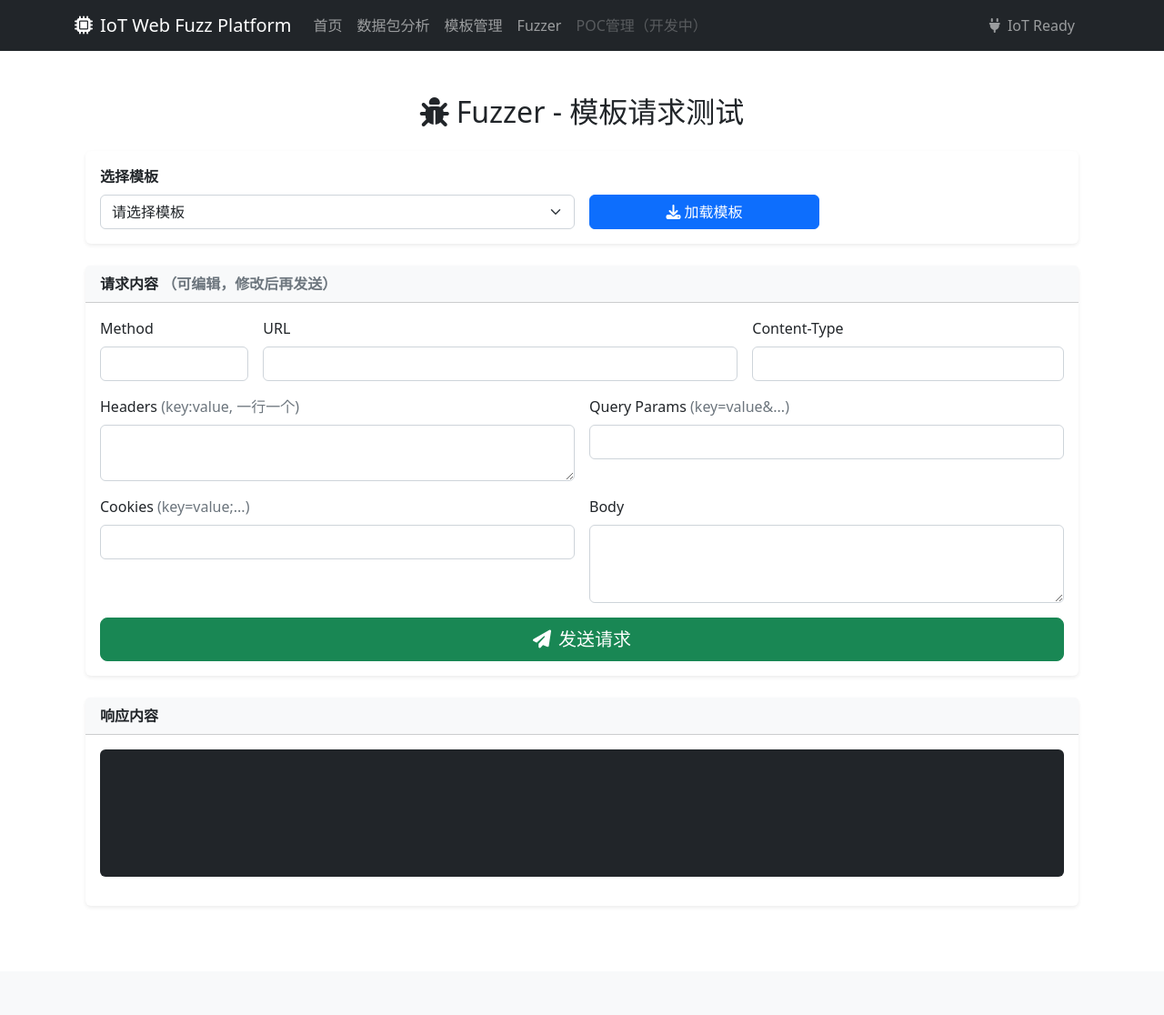
After one commit to lenyuanxt/xxfuzz, a Flask app: page /fuzz/ in a window 1280 px wide. The commit adds this page. Shown: the whole page at 91% size. Run offline with Flask 3, Linux system fonts and the light colour scheme; some libraries are stand-ins or nearby versions.

Commit message:
添加Fuzz路由及相关功能，更新导航栏以支持Fuzzer页面，新增请求发送服务和模板请求测试页面，提升用户交互体验。

```diff
--- a/app/__init__.py
+++ b/app/__init__.py
@@ -13,7 +13,9 @@ def create_app(config_class=Config):
     # 注册蓝图
     from app.routes.main_routes import bp as main_bp
     from app.routes.packet_routes import bp as packet_bp
+    from app.routes.fuzz_routes import bp as fuzz_bp
     app.register_blueprint(main_bp)
     app.register_blueprint(packet_bp)  # 添加数据包路由
+    app.register_blueprint(fuzz_bp)    # 添加fuzz路由
 
     return app
--- /dev/null
+++ b/app/routes/fuzz_routes.py
@@ -0,0 +1,17 @@
+from flask import Blueprint, render_template, request, jsonify
+from app.services.fuzz_service import send_request_by_content
+
+bp = Blueprint('fuzz', __name__, url_prefix='/fuzz')
+
+@bp.route('/', methods=['GET'])
+def fuzz_page():
+    return render_template('fuzz.html')
+
+@bp.route('/send', methods=['POST'])
+def fuzz_send():
+    data = request.get_json()
+    req = data.get('request')
+    if not req:
+        return jsonify({'success': False, 'error': '未提供请求内容'})
+    result = send_request_by_content(req)
+    return jsonify(result)
--- a/app/templates/base.html
+++ b/app/templates/base.html
@@ -30,7 +30,7 @@
                         <a class="nav-link" href="/template/manage">模板管理</a>
                     </li>
                     <li class="nav-item">
-                        <a class="nav-link disabled" href="#">Fuzzer（开发中）</a>
+                        <a class="nav-link" href="/fuzz">Fuzzer</a>
                     </li>
                     <li class="nav-item">
                         <a class="nav-link disabled" href="#">POC管理（开发中）</a>
--- /dev/null
+++ b/app/templates/fuzz.html
@@ -0,0 +1,154 @@
+{% extends "base.html" %}
+{% block content %}
+<div class="container py-4">
+    <h2 class="mb-4 text-center"><i class="fas fa-bug me-2"></i>Fuzzer - 模板请求测试</h2>
+    <div class="card shadow-sm mb-4 border-0">
+        <div class="card-body">
+            <div class="row g-3 align-items-end">
+                <div class="col-md-6">
+                    <label class="form-label fw-bold">选择模板</label>
+                    <select class="form-select" id="template-select"></select>
+                </div>
+                <div class="col-md-3">
+                    <button class="btn btn-primary w-100" id="load-template"><i class="fas fa-download me-1"></i>加载模板</button>
+                </div>
+            </div>
+        </div>
+    </div>
+    <div class="card shadow-sm mb-4 border-0">
+        <div class="card-header bg-light fw-bold">请求内容 <span class="text-muted fs-6">（可编辑，修改后再发送）</span></div>
+        <div class="card-body">
+            <form id="request-form">
+                <div class="row g-3 mb-3">
+                    <div class="col-md-2">
+                        <label class="form-label">Method</label>
+                        <input type="text" class="form-control" id="req-method" name="method">
+                    </div>
+                    <div class="col-md-6">
+                        <label class="form-label">URL</label>
+                        <input type="text" class="form-control" id="req-path" name="path">
+                    </div>
+                    <div class="col-md-4">
+                        <label class="form-label">Content-Type</label>
+                        <input type="text" class="form-control" id="req-content-type" name="content_type">
+                    </div>
+                </div>
+                <div class="row g-3 mb-3">
+                    <div class="col-md-6">
+                        <label class="form-label">Headers <span class="text-muted fs-6">(key:value, 一行一个)</span></label>
+                        <textarea class="form-control font-monospace" id="req-headers" rows="2"></textarea>
+                    </div>
+                    <div class="col-md-6">
+                        <label class="form-label">Query Params <span class="text-muted fs-6">(key=value&...)</span></label>
+                        <input type="text" class="form-control font-monospace" id="req-query">
+                    </div>
+                </div>
+                <div class="row g-3 mb-3">
+                    <div class="col-md-6">
+                        <label class="form-label">Cookies <span class="text-muted fs-6">(key=value;...)</span></label>
+                        <input type="text" class="form-control font-monospace" id="req-cookies">
+                    </div>
+                    <div class="col-md-6">
+                        <label class="form-label">Body</label>
+                        <textarea class="form-control font-monospace" id="req-body" rows="3"></textarea>
+                    </div>
+                </div>
+                <div class="d-grid gap-2 mt-3">
+                    <button type="button" class="btn btn-success btn-lg" id="send-request"><i class="fas fa-paper-plane me-2"></i>发送请求</button>
+                </div>
+            </form>
+        </div>
+    </div>
+    <div class="card shadow-sm border-0">
+        <div class="card-header bg-light fw-bold">响应内容</div>
+        <div class="card-body">
+            <pre id="response-content" class="bg-dark text-light rounded p-3" style="min-height:140px; font-size:1rem; font-family:Consolas,monospace;"></pre>
+        </div>
+    </div>
+</div>
+{% endblock %}
+{% block scripts %}
+<script>
+let currentTemplate = null;
+function loadTemplates() {
+    $.get('/packet/list_templates', function(res) {
+        if(res.success) {
+            const $sel = $('#template-select');
+            $sel.empty();
+            if(res.templates.length === 0) {
+                $sel.append('<option value="">暂无模板</option>');
+            } else {
+                $sel.append('<option value="">请选择模板</option>');
+                res.templates.forEach(f => {
+                    $sel.append(`<option value="${f}">${f}</option>`);
+                });
+            }
+        }
+    });
+}
+$('#load-template').on('click', function() {
+    const filename = $('#template-select').val();
+    if(!filename) { alert('请选择模板'); return; }
+    $.get('/packet/get_template/' + filename, function(res) {
+        if(res.success) {
+            currentTemplate = res.template;
+            $('#req-method').val(currentTemplate.method || 'GET');
+            $('#req-path').val(currentTemplate.path || '');
+            let ct = (currentTemplate.headers && currentTemplate.headers['Content-Type']) ? currentTemplate.headers['Content-Type'] : '';
+            $('#req-content-type').val(ct);
+            let headersStr = '';
+            if(currentTemplate.headers) {
+                for(const [k,v] of Object.entries(currentTemplate.headers)) {
+                    headersStr += k+':'+v+'\n';
+                }
+            }
+            $('#req-headers').val(headersStr.trim());
+            let queryStr = '';
+            if(currentTemplate.query_params) {
+                for(const [k,v] of Object.entries(currentTemplate.query_params)) {
+                    queryStr += k+'='+v+'\u0026';
+                }
+            }
+            $('#req-query').val(queryStr.replace(/\u0026$/,''));
+            let cookieStr = '';
+            if(currentTemplate.cookies) {
+                for(const [k,v] of Object.entries(currentTemplate.cookies)) {
+                    cookieStr += k+'='+v+';';
+                }
+            }
+            $('#req-cookies').val(cookieStr.replace(/;$/,''));
+            $('#req-body').val(currentTemplate.body || '');
+        }
+    });
+});
+$('#send-request').on('click', function() {
+    const data = {
+        method: $('#req-method').val(),
+        path: $('#req-path').val(),
+        content_type: $('#req-content-type').val(),
+        headers: $('#req-headers').val(),
+        query: $('#req-query').val(),
+        cookies: $('#req-cookies').val(),
+        body: $('#req-body').val()
+    };
+    $('#response-content').text('请求中...');
+    $.ajax({
+        url: '/fuzz/send',
+        method: 'POST',
+        contentType: 'application/json',
+        data: JSON.stringify({request: data}),
+        success: function(res) {
+            if(res.success) {
+                $('#response-content').text(res.response);
+            } else {
+                $('#response-content').text('请求失败：' + (res.error || '未知错误'));
+            }
+        },
+        error: function() {
+            $('#response-content').text('服务器错误');
+        }
+    });
+});
+$(function(){ loadTemplates(); });
+</script>
+{% endblock %}
```
Also changed, not shown: app/routes/main_routes.py (+6 -1 lines), app/services/fuzz_service.py (added, +54 -0 lines), uploads/thinkphp.json (added, +28 -0 lines).
